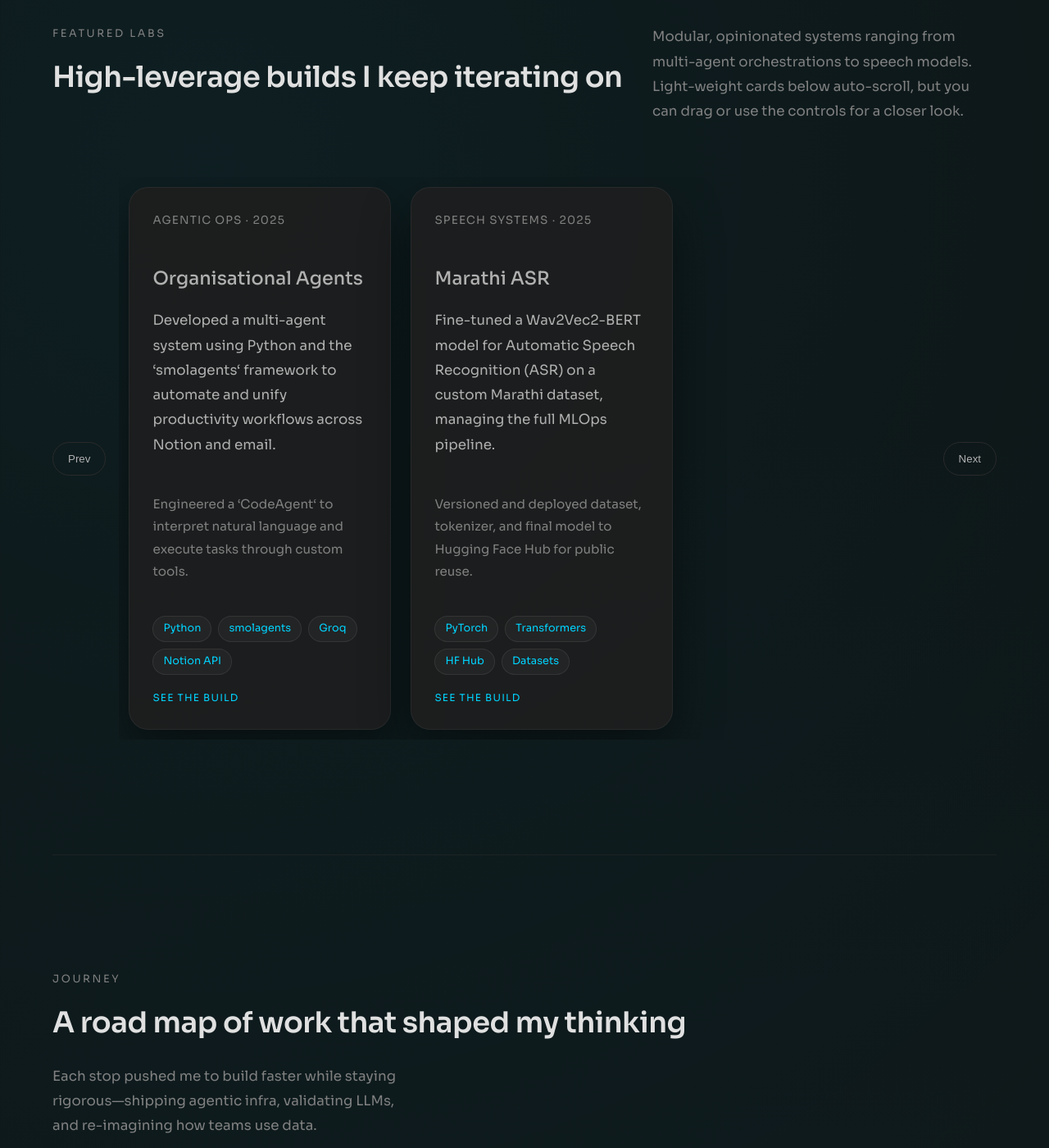
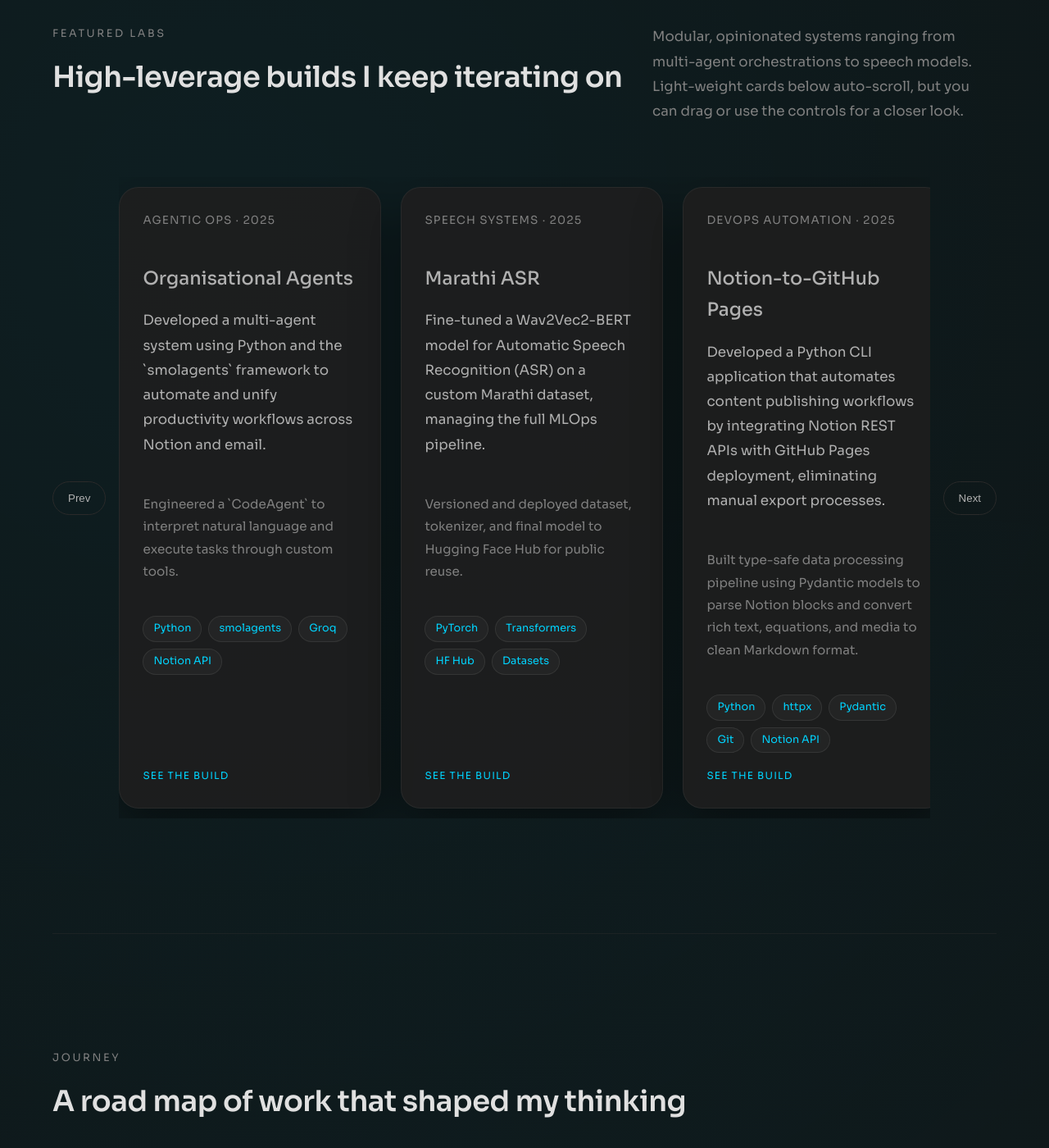
Before and after one commit to hriteshMaikap/hriteshMaikap.github.io, a Jekyll site: the page built from index.md, in a window 1280 px wide and 1400 px high, scrolled down 1772 px. Shown: the whole window at 82% size. Built offline with Jekyll 4.4.1, drawn with Linux system fonts in a browser that asks for light colours; some of the changed text lies outside the part shown.

Commit message:
Changes into frontend

```diff
--- a/index.md
+++ b/index.md
@@ -113,165 +113,10 @@ title: Home
     </div>
     <p class="section-copy">
       These are the battle-tested ingredients for agentic workflows, validation harnesses, and data products.
-      Emojis live here because tech should be fun.
     </p>
   </header>
 
   <div class="tech-stack" id="tech-stack"></div>
-</section>
-
----
-
-<section class="section-block" id="posts">
-  <header class="section-heading">
-    <div>
-      <p class="section-eyebrow">Notes</p>
-      <h2>Writing to capture the messy middle</h2>
-    </div>
-    <p class="section-copy">
-      Field notes on production incidents, evaluation tactics, and the occasional rant about AI infra.
-    </p>
-  </header>
-
-  <div id="posts-list" class="posts-list">
----
-layout: default
-title: Home
----
-
-<section class="hero-section">
-  <div class="hero-grid">
-    <div class="hero-copy">
-      <p class="eyebrow">AI Engineer · Pune / Remote</p>
-      <h1 class="hero-title">I design human-first AI systems that actually make it to production.</h1>
-      <p class="hero-description">
-        Currently building agentic copilots and RAG platforms at <span class="highlight">Siemens DISW</span>.
-        Previously engineered geospatial automation for <span class="highlight">ISRO NRSC</span>.
-        I obsess over validation, latency budgets, and making frontier models useful for people, not just slides.
-      </p>
-      <div class="hero-tags">
-        <span class="chip">Agentic Systems</span>
-        <span class="chip">RAG</span>
-        <span class="chip">Azure AI</span>
-        <span class="chip">LLM Validation</span>
-      </div>
-      <div class="hero-links">
-        <a href="https://github.com/hriteshMaikap" target="_blank" class="btn primary">GitHub</a>
-        <a href="https://linkedin.com/in/hritesh-maikap-7aaa76246/" target="_blank" class="btn secondary">LinkedIn</a>
-        <a href="mailto:hriteshkumarmaikap@gmail.com" class="btn ghost">Email</a>
-      </div>
-    </div>
-    <div class="hero-meta">
-      <div class="stat-card">
-        <p class="stat-label">Role</p>
-        <p class="stat-value">AI Intern · Siemens DISW</p>
-        <p class="stat-note">Azure AI search, serverless backends, reliability reviews.</p>
-      </div>
-      <div class="stat-card">
-        <p class="stat-label">Track record</p>
-        <p class="stat-value">5 hackathon wins</p>
-        <p class="stat-note">Across GenAI, geospatial, and automation builds.</p>
-      </div>
-      <div class="stat-card">
-        <p class="stat-label">Focus</p>
-        <p class="stat-value">Agentic · RAG · Validation</p>
-        <p class="stat-note">Bridging research code with production intent.</p>
-      </div>
-    </div>
-  </div>
-</section>
-
----
-
-<section class="section-block" id="featured-posts">
-  <header class="section-heading">
-    <div>
-      <p class="section-eyebrow">Featured Posts</p>
-      <h2>Work logs synced from Notion</h2>
-    </div>
-    <p class="section-copy">
-      A rotating feed of build notes, shipped experiments, and teardown write-ups pulled straight from my Notion journal.
-    </p>
-  </header>
-
-  <div id="featured-posts-list" class="posts-list posts-list--featured">
-    <p class="skeleton-text">Loading featured posts…</p>
-  </div>
-</section>
-
----
-
-<section class="section-block" id="featured-projects">
-  <header class="section-heading">
-    <div>
-      <p class="section-eyebrow">Featured Labs</p>
-      <h2>High-leverage builds I keep iterating on</h2>
-    </div>
-    <p class="section-copy">
-      Modular, opinionated systems ranging from multi-agent orchestrations to speech models.
-      Light-weight cards below auto-scroll, but you can drag or use the controls for a closer look.
-    </p>
-  </header>
-
-  <div class="projects-shell">
-    <button class="scroll-btn scroll-left" id="scroll-left">Prev</button>
-    <div class="projects-container">
-      <div class="projects-scroll" id="projects-scroll"></div>
-    </div>
-    <button class="scroll-btn scroll-right" id="scroll-right">Next</button>
-  </div>
-</section>
-
----
-
-<section class="section-block" id="journey">
-  <header class="section-heading">
-    <div>
-      <p class="section-eyebrow">Journey</p>
-      <h2>A road map of work that shaped my thinking</h2>
-    </div>
-    <p class="section-copy">
-      Each stop pushed me to build faster while staying rigorous—shipping agentic infra, validating LLMs, and
-      re-imagining how teams use data.
-    </p>
-  </header>
-
-  <div class="journey-container" id="journey-container"></div>
-</section>
-
----
-
-<section class="section-block" id="skills">
-  <header class="section-heading">
-    <div>
-      <p class="section-eyebrow">Stack</p>
-      <h2>The toolset I reach for daily</h2>
-    </div>
-    <p class="section-copy">
-      These are the battle-tested ingredients for agentic workflows, validation harnesses, and data products.
-      Emojis live here because tech should be fun.
-    </p>
-  </header>
-
-  <div class="tech-stack" id="tech-stack"></div>
-</section>
-
----
-
-<section class="section-block" id="posts">
-  <header class="section-heading">
-    <div>
-      <p class="section-eyebrow">Notes</p>
-      <h2>Writing to capture the messy middle</h2>
-    </div>
-    <p class="section-copy">
-      Field notes on production incidents, evaluation tactics, and the occasional rant about AI infra.
-    </p>
-  </header>
-
-  <div id="posts-list" class="posts-list">
-    <p class="skeleton-text">Loading posts…</p>
-  </div>
 </section>
 
 ---
--- a/static/js/projects.js
+++ b/static/js/projects.js
@@ -2,8 +2,8 @@ const projectsData = [
   {
     kicker: 'Agentic ops · 2025',
     title: 'Organisational Agents',
-    summary: 'Developed a multi-agent system using Python and the ‘smolagents‘ framework to automate and unify productivity workflows across Notion and email.',
-    result: 'Engineered a ‘CodeAgent‘ to interpret natural language and execute tasks through custom tools.',
+    summary: 'Developed a multi-agent system using Python and the `smolagents` framework to automate and unify productivity workflows across Notion and email.',
+    result: 'Engineered a `CodeAgent` to interpret natural language and execute tasks through custom tools.',
     tech: ['Python', 'smolagents', 'Groq', 'Notion API'],
     link: 'https://github.com/hriteshMaikap/organisational-agents'
   },
@@ -14,6 +14,14 @@ const projectsData = [
     result: 'Versioned and deployed dataset, tokenizer, and final model to Hugging Face Hub for public reuse.',
     tech: ['PyTorch', 'Transformers', 'HF Hub', 'Datasets'],
     link: 'https://huggingface.co/hriteshMaikap'
+  },
+  {
+    kicker: 'DevOps automation · 2025',
+    title: 'Notion-to-GitHub Pages',
+    summary: 'Developed a Python CLI application that automates content publishing workflows by integrating Notion REST APIs with GitHub Pages deployment, eliminating manual export processes.',
+    result: 'Built type-safe data processing pipeline using Pydantic models to parse Notion blocks and convert rich text, equations, and media to clean Markdown format.',
+    tech: ['Python', 'httpx', 'Pydantic', 'Git', 'Notion API'],
+    link: 'https://github.com/hriteshMaikap/notion-to-gh-pages'
   }
 ];
 
```
